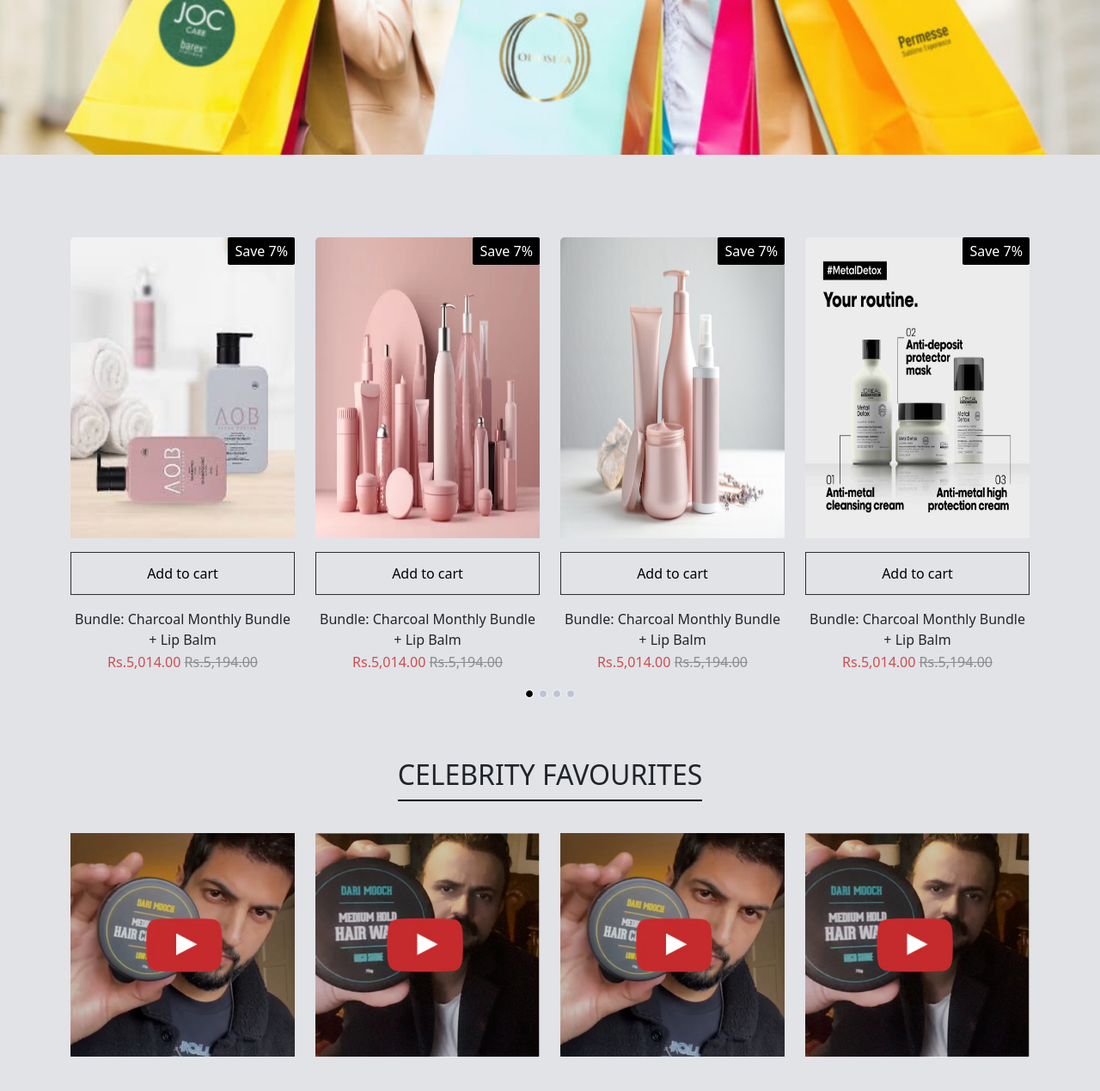
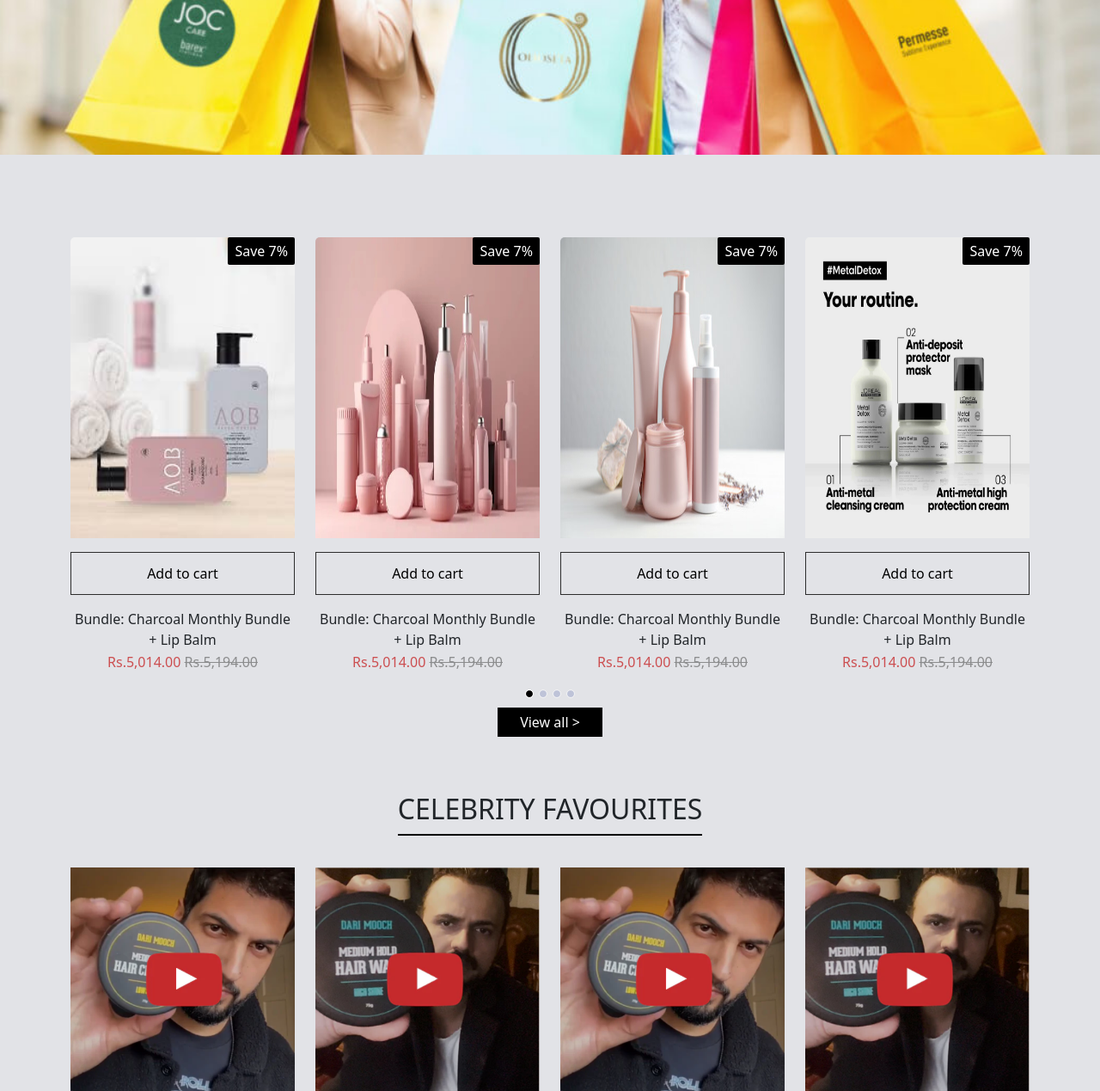
Before and after one commit to muhammadubaid786/darimooch, a Django app: page / in a window 1280 px wide. Shown: the part 3160-4429 px from the top of the page at 86% size. Run offline with Django 5.2, Linux system fonts and the light colour scheme; some libraries are stand-ins or nearby versions.

Commit message:
customize navbar

```diff
--- a/static/css/style.css
+++ b/static/css/style.css
@@ -12,7 +12,7 @@ body {
 }
 
 .nav-bar-top img {
-    width: 230px;
+    width: 180px;
 }
 
 .nav-link {
@@ -220,6 +220,7 @@ body {
     padding-top: 12px;
     padding-bottom: 12px;
     border: 0px;
+    padding-left: 12px;
 }
 .submit{
     background-color: black;
@@ -235,3 +236,15 @@ body {
     margin-top: 50px;
     margin-bottom: 50px;
 }
+.view-wrapper{
+    text-align: center;
+}
+.view{
+    color: white;
+    text-decoration: none;
+    background-color: black;
+    padding:6px 26px;
+
+
+
+}
--- a/templates/header.html
+++ b/templates/header.html
@@ -13,13 +13,22 @@
 <body>
     <header>
         <div class="head-wrapper">
-            <div class="nav-bar-top">
-                <img class="logo" src="{% static 'images/dm-logo.png' %}" alt="">
-            </div><!-- /.nav-bar-top -->
+
+            <div class="container">
+              <div style="display: flex; justify-content: space-between; align-items: center;" class="nav-bar-top">
+                <div></div>
+                  <img class="logo" src="{% static 'images/dm-logo.png' %}" alt="">
+                  <div class="top">
+                    <i style="margin-right: 12px; font-size: 18px;" class="bi bi-person"></i>
+                    <i style="margin-right: 12px; font-size: 18px;" class="bi bi-bag"></i>
+                    <i style="margin-right: 12px; font-size: 18px;" class="bi bi-search"></i>
+                  </div><!-- /.top -->
+              </div><!-- /.nav-bar-top -->
+            </div><!-- /.container -->
             <nav class="navbar navbar-expand-lg ">
               <div class="container">
 
-                <button class="navbar-toggler" style="margin-top: -15%;" type="button" data-bs-toggle="collapse" data-bs-target="#navbarSupportedContent" aria-controls="navbarSupportedContent" aria-expanded="false" aria-label="Toggle navigation">
+                <button class="navbar-toggler" style="margin-top: -11%;" type="button" data-bs-toggle="collapse" data-bs-target="#navbarSupportedContent" aria-controls="navbarSupportedContent" aria-expanded="false" aria-label="Toggle navigation">
                   <span class="navbar-toggler-icon"></span>
                 </button>
                 <div class="collapse navbar-collapse" id="navbarSupportedContent">
--- a/templates/index.html
+++ b/templates/index.html
@@ -1140,6 +1140,12 @@
 
           </div>
         </div>
+       <div class="view-wrapper">
+        <a class="view" href="">
+          View all >
+        </a>
+       </div><!-- /.view-wrapper -->
+
       </div><!-- /.container -->
     </div><!-- /.product-wrapper4 -->
     <div class="celb-fav">
```
